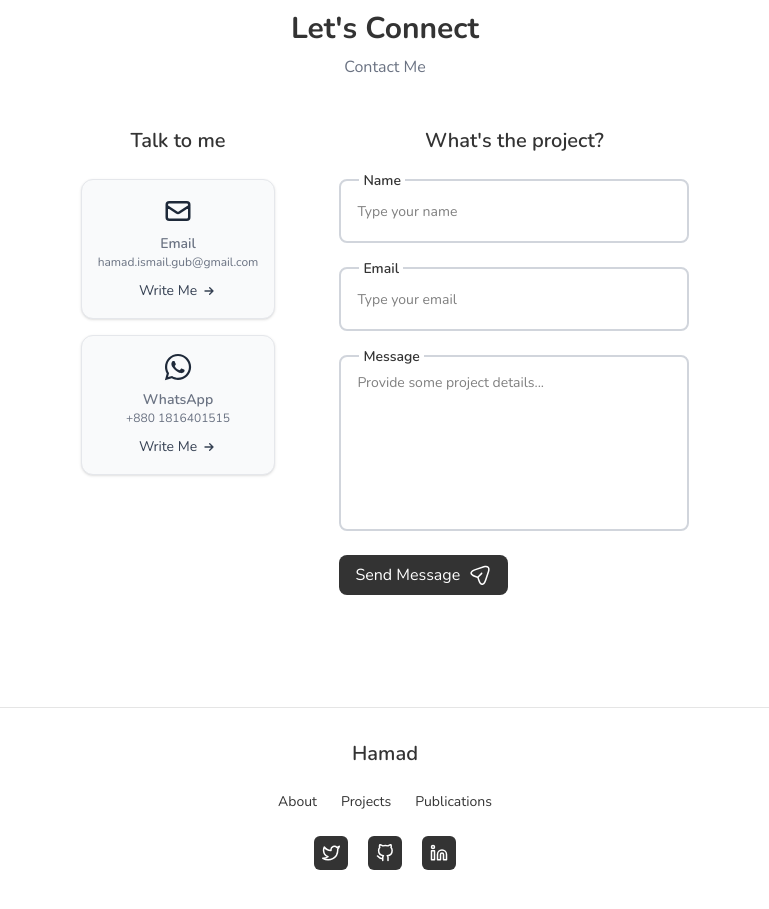
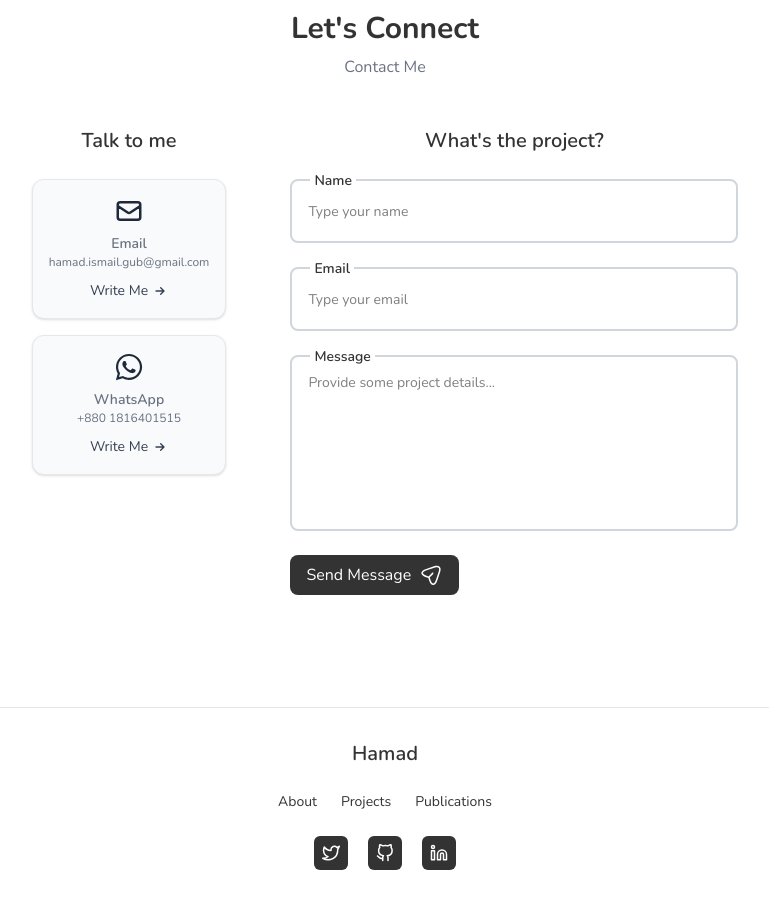
Before and after one commit to hamadismail/portfolio, a React (Vite) app: page / in a window 1280 px wide. Shown: the part 3800-4709 px from the top of the page, without its empty margins (255-1024 px from the left). Built offline with nearby package versions, Linux system fonts and the light colour scheme.

Commit message:
fixed contact component padding issue

```diff
--- a/src/components/Contact/Contact.jsx
+++ b/src/components/Contact/Contact.jsx
@@ -44,7 +44,7 @@ const Contact = () => {
       </h2>
       <span className="block text-center text-gray-500 mb-12">Contact Me</span>
 
-      <div className="grid md:grid-cols-[max-content_max-content] justify-center gap-16 pb-12">
+      <div className="flex max-md:flex-col justify-center gap-16 pb-12">
         <div className="">
           <h3 className="text-xl font-semibold text-center mb-6 text-[#333]">
             Talk to me
@@ -84,14 +84,14 @@ const Contact = () => {
           </div>
         </div>
 
-        <div className="">
+        <div className="max-w-full md:w-md">
           <h3 className="text-xl font-semibold text-center text-[#333] mb-6">
             What's the project?
           </h3>
           <form
             ref={form}
             onSubmit={sendEmail}
-            className="w-[350px] max-w-full mx-auto space-y-6"
+            className="space-y-6"
           >
             <div className="relative h-16">
               <label className="absolute -top-2 left-5 text-sm bg-white text-[#333] font-semibold px-1 z-10">
```
